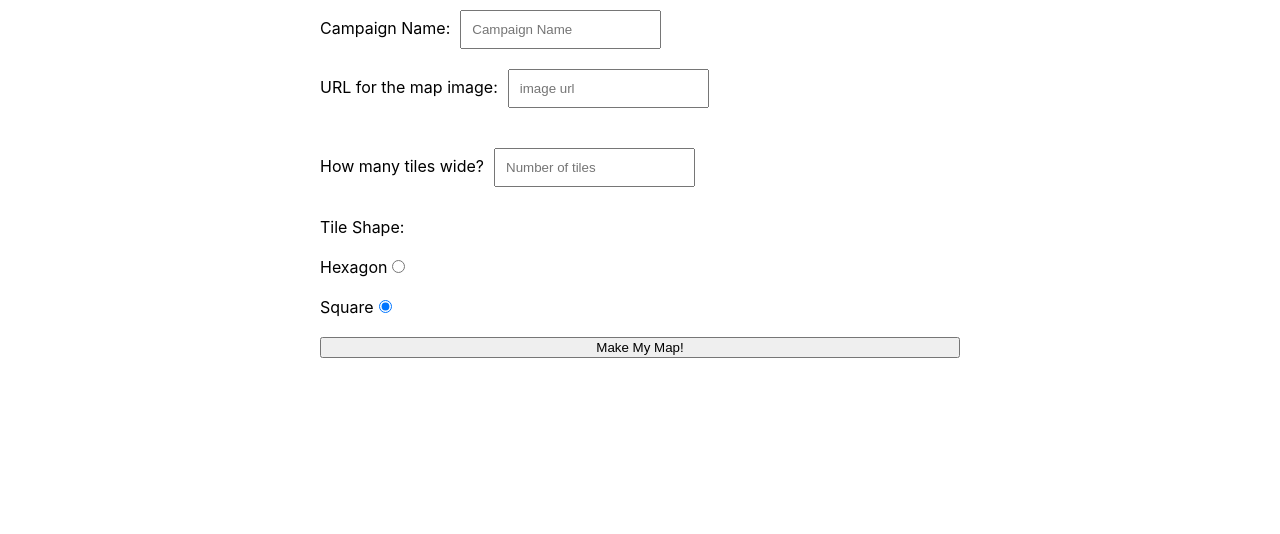
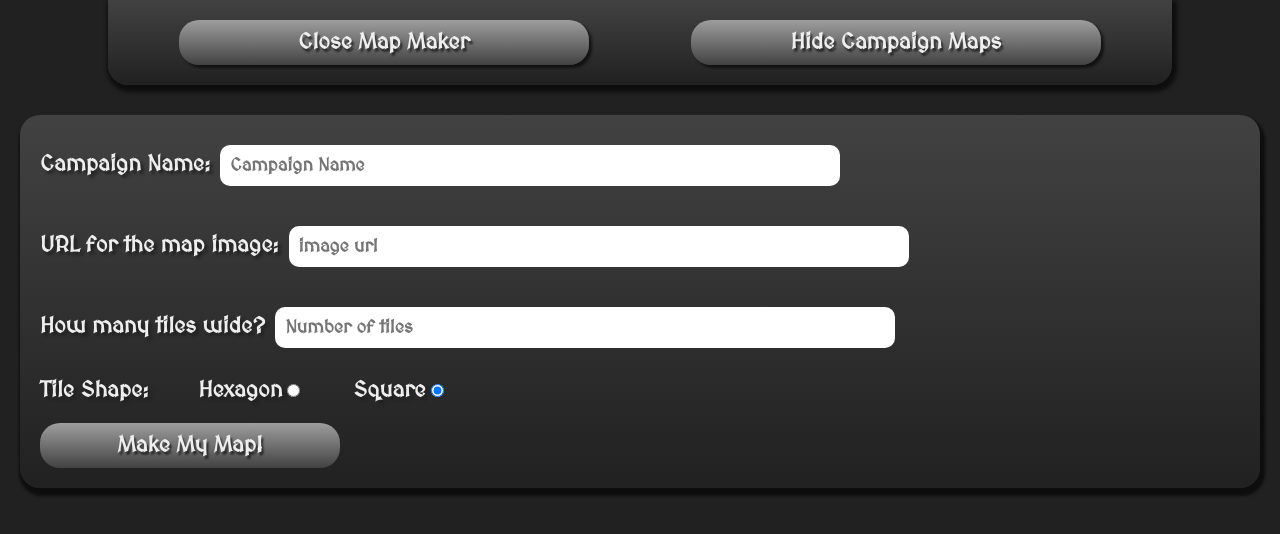
Before and after one commit to Hazelwize/dnd-map-maker, a React (Create React App) app: page / in a window 1280 px wide. Shown: the top 534 px of the page. Built offline with nearby package versions, Linux system fonts and the light colour scheme.

Commit message:
add styling and reset/delete functionality

```diff
--- a/public/index.html
+++ b/public/index.html
@@ -15,6 +15,9 @@
       user's mobile device or desktop. See https://developers.google.com/web/fundamentals/web-app-manifest/
     -->
     <link rel="manifest" href="%PUBLIC_URL%/manifest.json" />
+    <link rel="preconnect" href="https://fonts.googleapis.com">
+    <link rel="preconnect" href="https://fonts.gstatic.com" crossorigin>
+    <link href="https://fonts.googleapis.com/css2?family=MedievalSharp&display=swap" rel="stylesheet">
     <!--
       Notice the use of %PUBLIC_URL% in the tags above.
       It will be replaced with the URL of the `public` folder during the build.
--- a/src/App.css
+++ b/src/App.css
@@ -1,6 +1,42 @@
+body{
+  font-family: 'MedievalSharp', cursive;
+  color: #EEEEEE;
+  font-weight: bold;
+  background: #212121;
+}
+
+/* 100 #F5F5F5
+200 #EEEEEE
+300 #E0E0E0
+400 #BDBDBD
+500 #9E9E9E
+600 #757575
+700 #616161
+800 #424242
+900 #212121 */
+.nav{
+  padding: 20px;
+  margin-bottom: 50px;
+  display: flex;
+  width: 80%;
+  box-shadow: 2px 4px 4px 3px rgba(0,0,0,.6);
+  margin: 0 auto;
+  background: linear-gradient(#424242, #212121);
+  border-radius: 0 0 20px 20px;
+  justify-content: space-around;
+}
+.nav button{
+  box-shadow: 3px 3px 3px rgba(0,0,0,.6);
+  width: 40%;
+}
 .form__container{
-  width: 50%;
-  margin: 0 auto;
+  width: 1200px;
+  margin: 30px auto;
+  padding: 20px;
+  font-size: 20px;
+  background: linear-gradient( #424242, #212121);
+  border-radius: 20px;
+  box-shadow: 2px 5px 3px 3px rgba(0,0,0,.6);
 }
 
 .form{
@@ -11,31 +47,95 @@
 .form__input{
   padding: 10px;
   margin: 10px;
+  font-family:'MedievalSharp',sans-serif;
+  font-size: 18px;
+  font-weight: bold;
+  border-radius: 10px;
+  border: none;
+  width: 50%;
+}
+.form__label{
+  font-size: 22px;
+  text-shadow: 3px 3px 3px #212121;
+}
+.form__input:focus{
+  outline: none;
+  box-shadow: inset 1px 3px 2px 2px rgba(33, 33, 33,.5);
 }
 .form__radio{
   padding: 10px;
 }
+.form__button{
+  padding: 10px;
+  width: 25%;
+  background: linear-gradient(#9E9E9E, #424242);
+  color: #EEEEEE;
+  border-radius: 20px;
+  font-size: 22px;
+  font-weight: bold;
+  font-family: 'MedievalSharp', sans-serif;
+  font-weight: bold;
+  border: none;
+  text-shadow: 2px 3px 2px rgba(0,0,0,.6);
+}
+.form__radio--label{
+  margin-left: 30px;
+}
+.form__button:hover{
+  background:linear-gradient(#424242, #212121);
+}
+.map--preview{
+  margin-top: 20px;
+}
 .form__container--radio{
   display: flex;
-  flex-direction: column;
-  justify-content: space-evenly;
+  flex-direction: row;
   gap: 20px;
 }
 .game-select{
-  margin: 0 auto;
+  margin: 40px auto;
   display: flex;
   width: 1400px;
   justify-content: space-around;
   flex-wrap: wrap;
 }
+.nav--bottom{
+  border-radius:20px 20px 0 0 ;
+}
+.game-select__game-shadow{
+  background:rgba(33, 33, 33,.5);
+  border-radius: 30px;
+  height:200px;
+  display: flex;
+  align-items: center;
+  text-shadow: 3px 3px 3px rgba(0,0,0,.5);
+  justify-content: center;
+  font-size: 22px;
+  flex-wrap: wrap;
+  transition: .2s ease-in-out;
+}
+.game-select__game-shadow:hover{
+  transition: .2s ease-in-out;
+  transform: scale(1.05);
+  background: transparent;
+}
 .game-select__game{
   width: 30%;
   height: 200px;
+  box-shadow: 2px 5px 3px 3px rgba(0,0,0,.6);
+  border-radius: 30px;
   background-position: 0 0;
   background-size: cover;
   background-repeat: no-repeat;
+  transition: .2s ease-in-out;
+}
+.game-select__game:hover{
+  transform: scale(1.05);
+  transition: .2s ease-in-out;
 }
 .main__container {
+  border-radius: 10px;
+  box-shadow: 3px 6px 3px 3px rgba(0,0,0,.6);
   overflow: hidden;
   margin: 50px auto;
   display:flex;
@@ -60,7 +160,7 @@
   margin-bottom: calc(var(--m) - var(--s)*0.2885);
 }
 .map__container .hexagon:hover{
-  transform: scale(.85);
+  transform: scale(.9);
 }
 .map__container .square:hover{
   transform: scale(.85);
--- a/src/App.js
+++ b/src/App.js
@@ -8,6 +8,8 @@ function App() {
   const [games, setGames] = useState(() => JSON.parse(window.localStorage.getItem('games'), []))
   const [gameBoard, setGameBoard] = useState('')
   const [id, setId] = useState('')
+  const [newMap, setNewMap] = useState(true)
+  const [gameSelect, setGameSelect] = useState(true)
   //gameboard: {
   //   id: id,
   //   gameName: name,
@@ -117,15 +119,19 @@ function App() {
   }
   const deleteGameBoard = () => {
 
-    window.localStorage.clear()
-    setTiles(() => JSON.parse(window.localStorage.getItem('tiles')), [])
-    setGameBoard(() => JSON.parse(window.localStorage.getItem('gameBoard')), '')
-
+    const newGames = games.filter(e => e.id !== gameBoard.id)
+    setGames(newGames)
+    window.localStorage.removeItem(gameBoard.id)
+    setGameBoard('')
   }
   return(
     <div>
-      {!gameBoard  && <SetupForm addNewGame={addGame} addNewTiles={addTiles}  />}
-      {games && <GameSelect selectGame={loadGame} items={games} />}
+      <nav className="nav">
+        <button className="form__button" onClick={()=>setNewMap(!newMap)}>{newMap? "Close Map Maker": "Make New Map"}</button>
+        <button className="form__button" onClick={()=>setGameSelect(!gameSelect)}>{gameSelect? "Hide Campaign Maps": "Show Campaign Maps"}</button>
+      </nav>
+      {newMap  && <SetupForm addNewGame={addGame} addNewTiles={addTiles}  />}
+      {games&& gameSelect && <GameSelect selectGame={loadGame} items={games} />}
       {tiles.length > 10 && tileWidth && gameBoard && <MapImg
                         changeTile={handleTileClick}
                         height={gameBoard.height}
@@ -134,9 +140,11 @@ function App() {
                         tiles={tiles}
                         mapUrl={gameBoard.imgUrl}
                     />}
+      {tiles && gameBoard && <nav className="nav nav--bottom">
+        <button className="form__button" onClick={() => handleReset()}>Reset Board</button>
+        <button className="form__button" onClick={() => deleteGameBoard()}>Delete Game Board</button>
+      </nav>}
 
-      {tiles && gameBoard && <button onClick={() => handleReset()}>Reset Board</button>}
-      {tiles && gameBoard && <button onClick={() => deleteGameBoard()}>Delete Game Board</button>}
 
     </div>
 
--- a/src/components/GameSelect.js
+++ b/src/components/GameSelect.js
@@ -4,7 +4,9 @@ const GameSelect = ({selectGame, items}) => {
             {items.map((e,i) => {
                 return(
                     <div style={{backgroundImage:`url(${e.imgUrl})`}} className='game-select__game' onClick={() => selectGame(i)} key={i}>
-                        <h2>{e.gameName}</h2>
+                        <div className="game-select__game-shadow">
+                            <h2>{e.gameName}</h2>
+                        </div>
                     </div>
                 )
             })}
--- a/src/components/SetupForm.js
+++ b/src/components/SetupForm.js
@@ -55,27 +55,29 @@ const SetupForm = ({addNewGame, addNewTiles, setGame}) => {
 
     return (
         <div className="form__container">
-            <label> Campaign Name:
+            <form className="form" onSubmit={(e) => handleSubmit(e)}>
+                <label className="form__label"> Campaign Name:
                     <input className="form__input" onChange={(e) => handleName(e)} value={name}  name='name' placeholder="Campaign Name" required/>
                 </label>
-            <form className="form" onSubmit={(e) => handleSubmit(e)}>
-                <label> URL for the map image:
+                <label className="form__label"> URL for the map image:
                     <input onBlur={()=>{getPreview(url)}}className="form__input" onChange={(e) => handleImg(e)} value={url}  name='url' placeholder="image url" required/>
                 </label>
-                <label> How many tiles wide?
+                <label className="form__label"> How many tiles wide?
                     <input className="form__input" onChange={(e) => handleCount(e)} value={count}name='tile-number' placeholder="Number of tiles" required/>
                 </label>
-                <label className="form__container--radio"> Tile Shape:
-                    <label>Hexagon
+                <label className="form__label form__container--radio"> Tile Shape:
+                    <label className="form__label form__radio--label">Hexagon
                         <input className="form__radio" onClick={(e) => setShape('hexagon')} type="radio" name="tile-shape" value="hexagon"/>
                     </label>
-                    <label>Square
+
+                    <label className="form__label form__radio--label">Square
                         <input className="form__radio" onClick={(e) => setShape('square')} type="radio" name="tile-shape" value="square" defaultChecked/>
                     </label>
+
                 </label>
                 <button className="form__button" type='submit'>Make My Map!</button>
             </form>
-            {imgPreview && <img onLoad={(e) => getHeight(e)} src={imgPreview} style={{width:"1200px"}}></img>}
+            {imgPreview && <img className="map--preview"onLoad={(e) => getHeight(e)} src={imgPreview} style={{width:"1200px"}}></img>}
         </div>
     )
 }
```
Also changed, not shown: src/components/SquareTile.js (deleted, +0 -13 lines).
